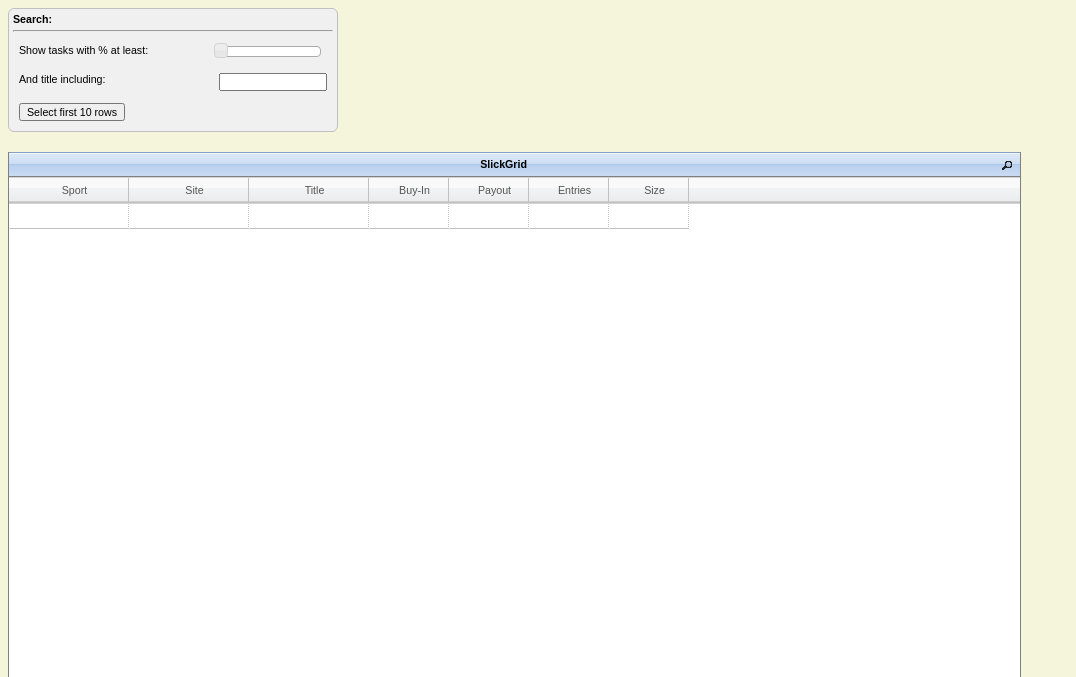
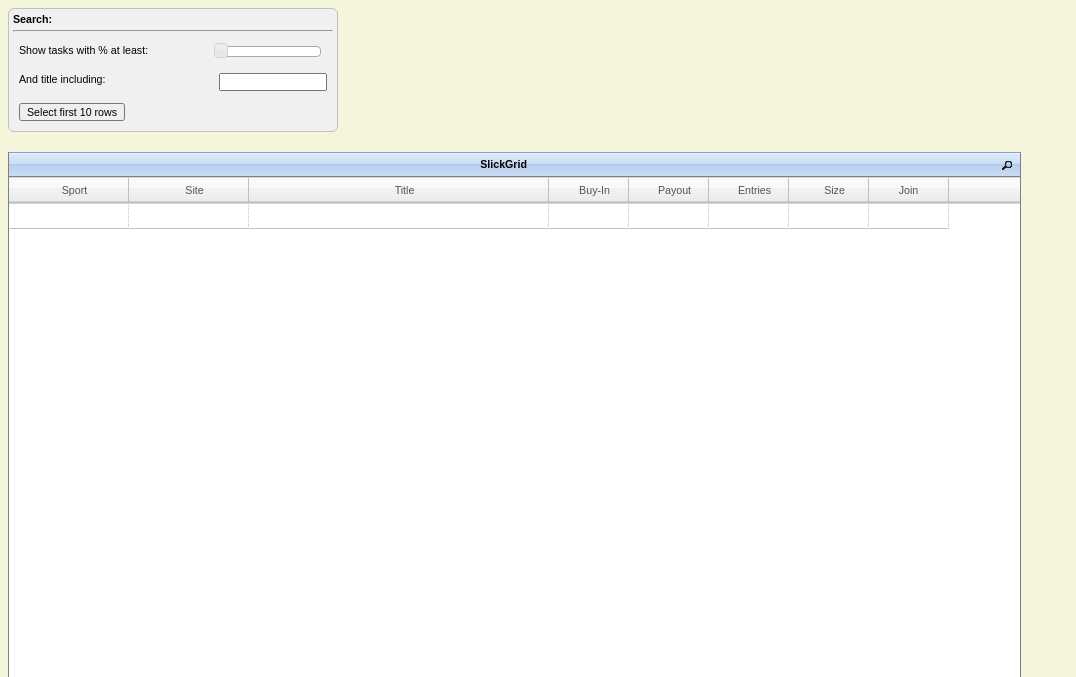
Before and after one commit to amauboussin/dfshark, a Django app: page / in a window 1280 px wide. Shown: the top 677 px of the page, without its empty margins (0-1076 px from the left). Run offline with Django 3.2, Linux system fonts and the light colour scheme; data that the repository does not hold is empty.

Commit message:
fixed lexicographical sorting; added Join column

```diff
--- a/daily_fantasy/daily_fantasy/settings.py
+++ b/daily_fantasy/daily_fantasy/settings.py
@@ -64,7 +64,7 @@ STATIC_URL = '/static/'
 
 # Additional locations of static files
 STATICFILES_DIRS = (
-    '/Users/Andrew/Desktop/fs/daily_fantasy/daily_fantasy/static',
+    '/Users/Andrew/Desktop/fs/DailyFantasyAggregate/daily_fantasy/daily_fantasy/static',
     # Put strings here, like "/home/html/static" or "C:/www/django/static".
     # Always use forward slashes, even on Windows.
     # Don't forget to use absolute paths, not relative paths.
--- a/daily_fantasy/daily_fantasy/static/index.js
+++ b/daily_fantasy/daily_fantasy/static/index.js
@@ -2,16 +2,29 @@ var dataView;
 var grid;
 var contests = [];
 var data = [];
+
+//  {id: "sel", name: "#", field: "num", behavior: "select", cssClass: "cell-selection", width: 40, cannotTriggerInsert: true, resizable: false, selectable: false },
+
+
+  var titleFormatter = function ( row, cell, value, columnDef, dataContext ) {
+        return '<a href="#/Link/' + dataContext['id'] + '">' + value + '</a>';
+    };
+
+  var joinFormatter = function ( row, cell, value, columnDef, dataContext ) {
+        return '<a href="' + value + '">' + "Join!" + '</a>';
+    };
+
 var columns = [
-//  {id: "sel", name: "#", field: "num", behavior: "select", cssClass: "cell-selection", width: 40, cannotTriggerInsert: true, resizable: false, selectable: false },
 
   {id: "sport", name: "Sport", field: "sport", width: 120, minWidth: 120, cssClass: "cell-title", sortable: true},
   {id: "site", name: "Site", field: "site", width: 120, minWidth: 120, cssClass: "cell-title", sortable: true},
-  {id: "title", name: "Title", field: "title", width: 120, minWidth: 120, cssClass: "cell-title", sortable: true},
+  {id: "title", name: "Title", field: "title", width: 300, minWidth: 120, cssClass: "cell-title", sortable: true, formatter: titleFormatter},
   {id: "buyin", name: "Buy-In", field: "buyin", sortable: true},
   {id: "payout", name: "Payout", field: "payout", sortable: true},
   {id: "entries", name: "Entries", field: "entries", sortable: true},
-  {id: "size", name: "Size", field: "size", sortable: true}
+  {id: "size", name: "Size", field: "size", sortable: true},
+  {id: "url", name: "Join", field: "url", sortable: false, formatter: joinFormatter}
+
 //  {id: "start", name: "Start", field: "start", minWidth: 60, sortable: true}
 ];
 
@@ -43,7 +56,8 @@ function myFilter(item, args) {
     return false;
   }
 
-  if (args.searchString != "" && item["title"].indexOf(args.searchString) == -1) {
+  if (args.searchString != "" &&
+      item["title"].toLowerCase().indexOf(args.searchString.toLowerCase()) == -1) {
     return false;
   }
 
@@ -56,7 +70,13 @@ function percentCompleteSort(a, b) {
 
 function comparer(a, b) {
   var x = a[sortcol], y = b[sortcol];
-  return (x == y ? 0 : (x > y ? 1 : -1));
+  var numerical = ["buyin", "payout"]
+  if (numerical.indexOf(sortcol) > -1) {
+      return (x == y ? 0 : (parseFloat(x) > parseFloat(y) ? 1 : -1));
+  }
+  else{
+      return (x == y ? 0 : (x > y ? 1 : -1));
+  }
 }
 
 function toggleFilterRow() {
@@ -109,11 +129,12 @@ $(function () {
     data[i]["payout"] = contests[i]["payout"];
     data[i]["entries"] = contests[i]["entries"];
     data[i]["size"] = contests[i]["size"];
+    data[i]["url"] = contests[i]["url"];
   }
 
   dataView = new Slick.Data.DataView({ inlineFilters: true });
   grid = new Slick.Grid("#myGrid", dataView, columns, options);
-  grid.setSelectionModel(new Slick.RowSelectionModel());
+  //grid.setSelectionModel(new Slick.RowSelectionModel());
 
   var pager = new Slick.Controls.Pager(dataView, grid, $("#pager"));
   var columnpicker = new Slick.Controls.ColumnPicker(columns, grid, options);
@@ -153,7 +174,7 @@ $(function () {
     sortdir = args.sortAsc ? 1 : -1;
     sortcol = args.sortCol.field;
 
-    if ($.browser.msie && $.browser.version <= 8) {
+    if ( ($.browser.msie && $.browser.version <= 8) ) {
       // using temporary Object.prototype.toString override
       // more limited and does lexicographic sort only by default, but can be much faster
 
@@ -169,6 +190,7 @@ $(function () {
       };
 
       // use numeric sort of % and lexicographic for everything else
+
       dataView.fastSort((sortcol == "percentComplete") ? percentCompleteValueFn : sortcol, args.sortAsc);
     } else {
       // using native sort with comparer
@@ -263,7 +285,7 @@ $(function () {
 
   // if you don't want the items that are not visible (due to being filtered out
   // or being on a different page) to stay selected, pass 'false' to the second arg
-  dataView.syncGridSelection(grid, false);
+  //dataView.syncGridSelection(grid, false);
 
   $("#gridContainer").resizable();
 })
--- a/daily_fantasy/global_lobby/scrapers2.py
+++ b/daily_fantasy/global_lobby/scrapers2.py
@@ -31,6 +31,9 @@ from datetime import datetime
 # 	def __str__(self):
 # 		return self.__repr__()
 
+
+cookie_path = '/Users/Andrew/Desktop/fs/DailyFantasyAggregate/daily_fantasy/daily_fantasy/static/'
+
 class Scraper(object):
 
 	def __init__(self, browser_needed = True):
@@ -52,7 +55,7 @@ class Scraper(object):
 class FTDScraper(Scraper):
 	def __init__(self):
 		super(FTDScraper, self).__init__()
-		self.cj.load('/Users/Andrew/Desktop/fs/daily_fantasy/daily_fantasy/static/ftd_cookie.txt', ignore_discard=False, ignore_expires=False)
+		self.cj.load(cookie_path + 'ftd_cookie.txt', ignore_discard=False, ignore_expires=False)
 		self.url = 'https://fanthrowdown.com/lobby'
 
 
@@ -111,7 +114,7 @@ class FanduelScraper(Scraper):
 
 	def __init__(self):
 		super(FanduelScraper, self).__init__()
-		self.cj.load('/Users/Andrew/Desktop/fs/daily_fantasy/daily_fantasy/static/fd_cookie.txt', ignore_discard=False, ignore_expires=False)
+		self.cj.load(cookie_path + 'fd_cookie.txt', ignore_discard=False, ignore_expires=False)
 		self.url = 'https://www.fanduel.com/p/Home'
 
 
@@ -161,13 +164,12 @@ class FanduelScraper(Scraper):
 		wfile.write(response.read())
 		wfile.close()
 
-		self.cj.save('/Users/Andrew/Desktop/fs/daily_fantasy/daily_fantasy/static/fd_cookie.txt', ignore_discard=False, ignore_expires=False)
+		self.cj.save(cookie_path + 'fd_cookie.txt', ignore_discard=False, ignore_expires=False)
 
 class DraftKingsScraper(Scraper):
 
 	def __init__(self):
 		super(DraftKingsScraper, self).__init__(browser_needed = False)
-
 
 	def find_between(self, s, first, last):
 		start = s.index( first ) + len( first )
--- a/daily_fantasy/global_lobby/templates/index.html
+++ b/daily_fantasy/global_lobby/templates/index.html
@@ -12,14 +12,11 @@
 
 
 
-
-
   <script src="{{ STATIC_URL }}SlickGrid-master/lib/jquery-1.7.min.js"></script>
   <script src="{{ STATIC_URL }}SlickGrid-master/lib/jquery-ui-1.8.16.custom.min.js"></script>
   <script src="{{ STATIC_URL }}SlickGrid-master/lib/jquery.event.drag-2.2.js"></script>
   <script src="{{ STATIC_URL }}SlickGrid-master/lib/jquery.jsonp-2.4.min.js"></script>
 
-{#<script src="{{ STATIC_URL }}SlickGrid-master/slick.remotemodel.js"></script>#}
   <script src="{{ STATIC_URL }}SlickGrid-master/slick.core.js"></script>
   <script src="{{ STATIC_URL }}SlickGrid-master/slick.grid.js"></script>
 
```
Also changed, not shown: 4 other files.
